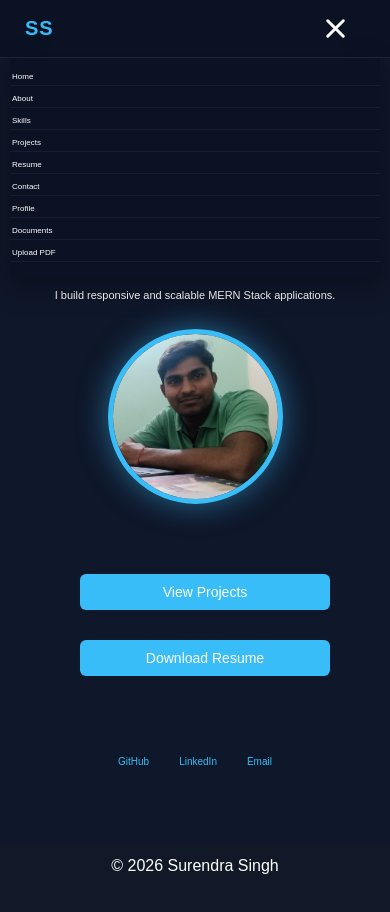
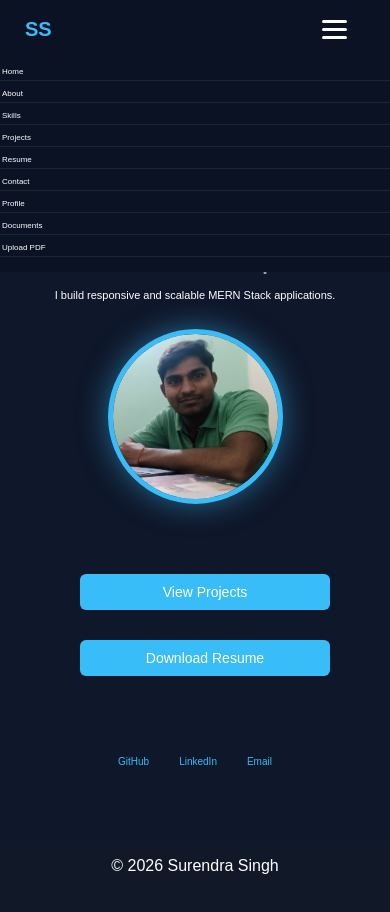
Before and after one commit to Surendrasingh8093/Surendra-Portfolio, a React (Vite) app in the folder frontend/: page / in a window 390 px wide. Both pictures are taken after a click on the button "Open menu". Shown: the top 912 px of the page. Built offline with nearby package versions, Linux system fonts and the light colour scheme; no server answers.

Commit message:
Add responsive mobile hamburger navbar

```diff
--- a/frontend/src/components/Navbar.jsx
+++ b/frontend/src/components/Navbar.jsx
@@ -1,77 +1,79 @@
 import { useState } from "react";
 import { Link } from "react-router-dom";
+
 
 
 function Navbar() {
   const [menuOpen, setMenuOpen] = useState(false);
 
-  const closeMenu = () => {
-    setMenuOpen(false);
-  };
-
   return (
     <nav className="navbar">
+
       <div className="navbar-container">
 
         {/* Logo */}
-        <Link to="/" className="navbar-logo" onClick={closeMenu}>
-          <b>SS</b>
+        <Link
+          to="/"
+          className="navbar-logo"
+          onClick={() => setMenuOpen(false)}
+        >
+          SS
         </Link>
 
-        {/* Hamburger Button */}
+        {/* Hamburger */}
         <button
-          className={`hamburger ${menuOpen ? "active" : ""}`}
+          className="hamburger"
           onClick={() => setMenuOpen(!menuOpen)}
-          aria-label="Toggle navigation menu"
-          aria-expanded={menuOpen}
+          aria-label="Open menu"
         >
           <span></span>
           <span></span>
           <span></span>
         </button>
 
-        {/* Navigation Links */}
+        {/* Menu */}
         <div className={`nav-links ${menuOpen ? "open" : ""}`}>
 
-          <Link to="/" onClick={closeMenu}>
+          <Link to="/" onClick={() => setMenuOpen(false)}>
             Home
           </Link>
 
-          <Link to="/about" onClick={closeMenu}>
+          <Link to="/about" onClick={() => setMenuOpen(false)}>
             About
           </Link>
 
-          <Link to="/skills" onClick={closeMenu}>
+          <Link to="/skills" onClick={() => setMenuOpen(false)}>
             Skills
           </Link>
 
-          <Link to="/projects" onClick={closeMenu}>
+          <Link to="/projects" onClick={() => setMenuOpen(false)}>
             Projects
           </Link>
 
-          <Link to="/resume" onClick={closeMenu}>
+          <Link to="/resume" onClick={() => setMenuOpen(false)}>
             Resume
           </Link>
 
-          <Link to="/contact" onClick={closeMenu}>
+          <Link to="/contact" onClick={() => setMenuOpen(false)}>
             Contact
           </Link>
 
-          <Link to="/profile" onClick={closeMenu}>
+          <Link to="/profile" onClick={() => setMenuOpen(false)}>
             Profile
           </Link>
 
-          <Link to="/documents" onClick={closeMenu}>
+          <Link to="/documents" onClick={() => setMenuOpen(false)}>
             Documents
           </Link>
 
-          <Link to="/upload-document" onClick={closeMenu}>
+          <Link to="/upload-document" onClick={() => setMenuOpen(false)}>
             Upload PDF
           </Link>
 
         </div>
 
       </div>
+
     </nav>
   );
 }
--- a/frontend/src/index.css
+++ b/frontend/src/index.css
@@ -1,4 +1,16 @@
 /*Home page*/
+
+html,
+body {
+  width: 100%;
+  margin: 0;
+  padding: 0;
+  overflow-x: hidden;
+}
+
+* {
+  box-sizing: border-box;
+}
 
 .hero h2{
   color:#94a3b8;
--- a/frontend/src/styles/navbar.css
+++ b/frontend/src/styles/navbar.css
@@ -1,60 +1,35 @@
-/* =========================================
-   NAVBAR
-========================================= */
-
 .navbar {
   width: 100%;
   height: 65px;
   background: #0b1224;
-  border-bottom: 1px solid rgba(255, 255, 255, 0.08);
-
   position: sticky;
   top: 0;
   z-index: 1000;
-
-  display: flex;
-  align-items: center;
 }
-
 
 .navbar-container {
   width: 100%;
   max-width: 1200px;
-
-  margin: 0 auto;
+  height: 100%;
+  margin: auto;
   padding: 0 25px;
+  box-sizing: border-box;
 
   display: flex;
   align-items: center;
   justify-content: space-between;
 }
 
-
-/* =========================================
-   LOGO
-========================================= */
+/* Logo */
 
 .navbar-logo {
+  color: #38bdf8;
   text-decoration: none;
-
   font-size: 22px;
-  font-weight: 700;
-
-  color: #38bdf8;
-
-  letter-spacing: 1px;
-
-  transition: 0.3s;
+  font-weight: bold;
 }
 
-.navbar-logo:hover {
-  color: #38bdf8;
-}
-
-
-/* =========================================
-   DESKTOP NAVIGATION
-========================================= */
+/* Desktop */
 
 .nav-links {
   display: flex;
@@ -63,238 +38,47 @@
 }
 
 .nav-links a {
-  color: #ffffff;
-
+  color: white;
   text-decoration: none;
-
   font-size: 14px;
-  font-weight: 500;
-
-  position: relative;
-
-  transition: color 0.3s ease;
 }
 
 .nav-links a:hover {
   color: #38bdf8;
 }
 
-
-/* Underline effect */
-
-.nav-links a::after {
-  content: "";
-
-  position: absolute;
-
-  left: 0;
-  bottom: -6px;
-
-  width: 0;
-  height: 2px;
-
-  background: #38bdf8;
-
-  transition: width 0.3s ease;
-}
-
-.nav-links a:hover::after {
-  width: 100%;
-}
-
-
-/* =========================================
-   HAMBURGER
-========================================= */
+/* Hamburger */
 
 .hamburger {
   display: none;
-
   width: 42px;
   height: 42px;
-
   padding: 8px;
 
+  background: transparent;
   border: none;
-  background: transparent;
 
   cursor: pointer;
 
   flex-direction: column;
   justify-content: center;
   align-items: center;
-
   gap: 5px;
 }
 
 .hamburger span {
-  display: block;
-
   width: 25px;
   height: 3px;
-
-  background: #ffffff;
-
-  border-radius: 5px;
-
-  transition: all 0.3s ease;
+  background: white;
+  border-radius: 3px;
 }
 
 
-/* =========================================
-   HAMBURGER ACTIVE
-========================================= */
-
-.hamburger.active span:nth-child(1) {
-  transform: translateY(8px) rotate(45deg);
-}
-
-.hamburger.active span:nth-child(2) {
-  opacity: 0;
-}
-
-.hamburger.active span:nth-child(3) {
-  transform: translateY(-8px) rotate(-45deg);
-}
-
-
-/* =========================================
-   TABLET
-========================================= */
-
-@media (max-width: 900px) {
-
-  .navbar-container {
-    padding: 0 20px;
-  }
-
-  .nav-links {
-    gap: 12px;
-  }
-
-  .nav-links a {
-    font-size: 12px;
-  }
-}
-
-
-/* =========================================
+/* =================================
    MOBILE
-========================================= */
+================================= */
 
 @media (max-width: 768px) {
-
-  .navbar {
-    height: 60px;
-  }
-
-
-  .navbar-container {
-    padding: 0 18px;
-
-    position: relative;
-  }
-
-
-  /* Show hamburger */
-
-  .hamburger {
-    display: flex;
-  }
-
-
-  /* Hide desktop menu */
-
-  .nav-links {
-    position: absolute;
-
-    top: 60px;
-    left: 0;
-
-    width: 100%;
-
-    background: #0b1224;
-
-    display: flex;
-
-    flex-direction: column;
-
-    align-items: stretch;
-
-    gap: 0;
-
-    padding: 10px 0 15px;
-
-    border-top: 1px solid rgba(255, 255, 255, 0.08);
-
-    box-shadow: 0 10px 25px rgba(0, 0, 0, 0.35);
-
-    /* Hidden */
-
-    opacity: 0;
-    visibility: hidden;
-
-    transform: translateY(-10px);
-
-    transition:
-      opacity 0.3s ease,
-      transform 0.3s ease,
-      visibility 0.3s ease;
-  }
-
-
-  /* Open menu */
-
-  .nav-links.open {
-    opacity: 1;
-
-    visibility: visible;
-
-    transform: translateY(0);
-  }
-
-
-  /* Mobile links */
-
-  .nav-links a {
-    width: 100%;
-
-    box-sizing: border-box;
-
-    padding: 14px 25px;
-
-    font-size: 15px;
-
-    text-align: left;
-
-    color: #ffffff;
-
-    border-bottom: 1px solid rgba(255, 255, 255, 0.05);
-  }
-
-
-  .nav-links a:hover {
-    background: rgba(56, 189, 248, 0.08);
-
-    color: #38bdf8;
-
-    padding-left: 32px;
-  }
-
-
-  /* Remove underline on mobile */
-
-  .nav-links a::after {
-    display: none;
-  }
-}
-
-
-/* =========================================
-   SMALL MOBILE
-========================================= */
-
-@media (max-width: 480px) {
 
   .navbar {
     height: 58px;
@@ -308,18 +92,59 @@
     font-size: 20px;
   }
 
+  /* Show hamburger */
+
   .hamburger {
-    width: 40px;
-    height: 40px;
+    display: flex;
   }
 
+  /* Mobile menu */
+
   .nav-links {
+    position: absolute;
+
     top: 58px;
+    left: 0;
+
+    width: 100%;
+
+    background: #0b1224;
+
+    display: flex;
+    flex-direction: column;
+    align-items: stretch;
+
+    gap: 0;
+
+    padding: 5px 0 15px;
+
+    opacity: 0;
+    visibility: hidden;
+
+    transform: translateY(-10px);
+
+    transition: 0.3s ease;
   }
 
+  /* Open */
+
+  .nav-links.open {
+    opacity: 1;
+    visibility: visible;
+    transform: translateY(0);
+  }
+
+  /* Links */
+
   .nav-links a {
-    font-size: 14px;
+    padding: 15px 25px;
 
-    padding: 13px 20px;
+    font-size: 15px;
+
+    border-bottom: 1px solid rgba(255, 255, 255, 0.08);
+  }
+
+  .nav-links a:hover {
+    background: rgba(56, 189, 248, 0.1);
   }
 }
```
